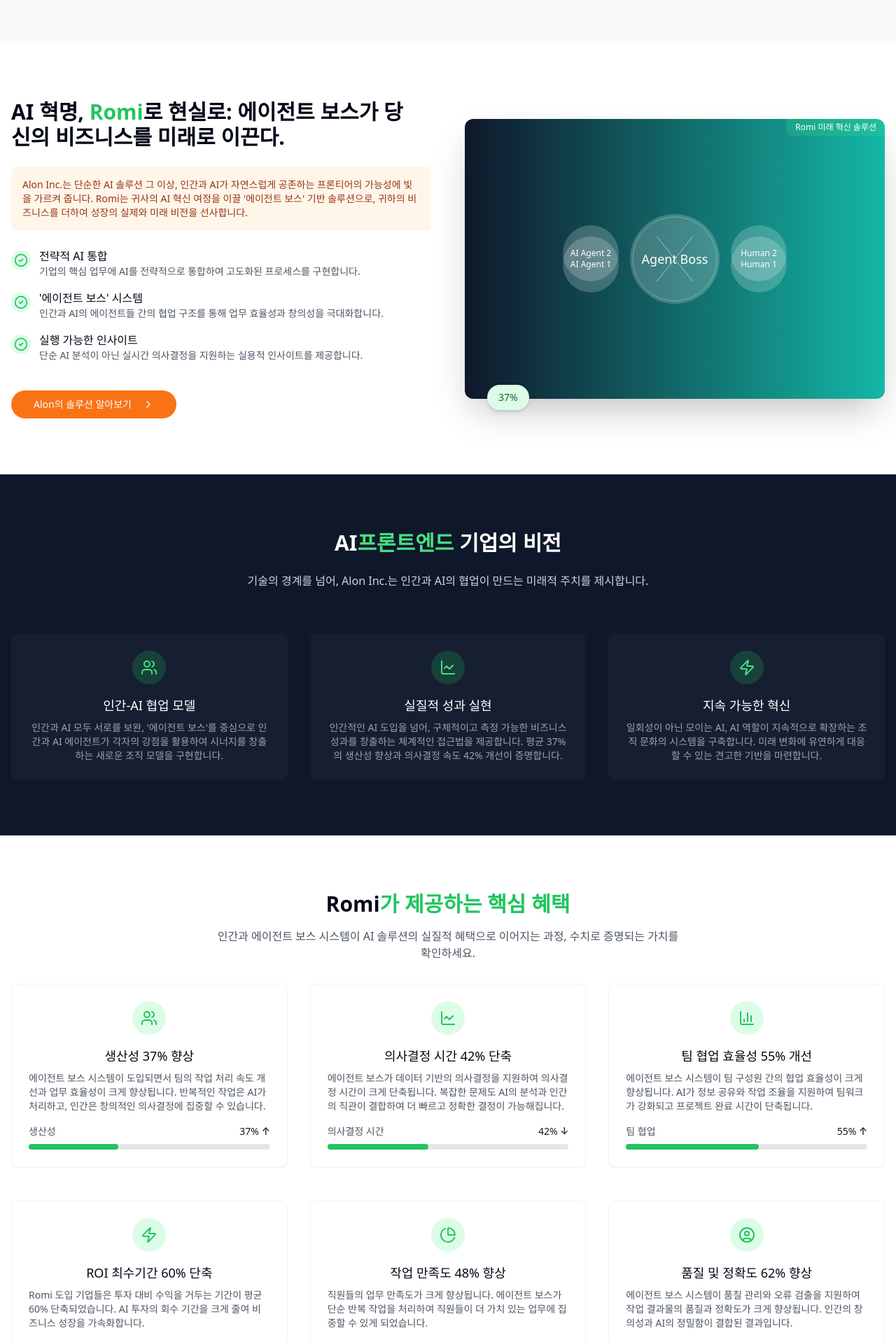
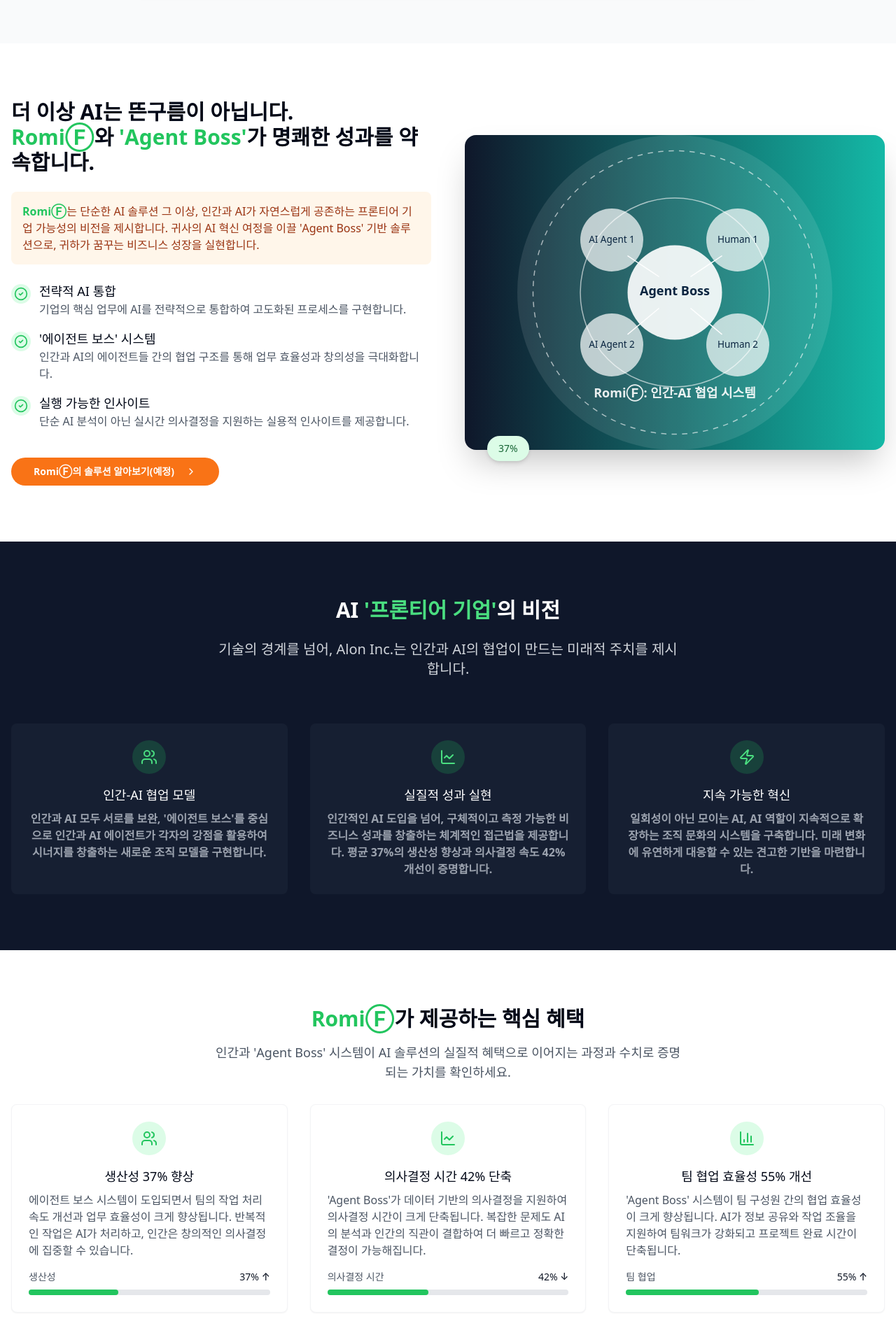
Before and after one commit to jsonyinc/AIon_v1, a Next.js app: page / in a window 1280 px wide. Shown: the part 2660-4578 px from the top of the page at 70% size. Built offline with nearby package versions, Linux system fonts and the light colour scheme.

Commit message:
Draft: framework

```diff
--- a/components/landing/BenefitSection.tsx
+++ b/components/landing/BenefitSection.tsx
@@ -18,10 +18,10 @@ export default function BenefitSection() {
           className="text-center mb-8"
         >
           <h2 className="text-3xl font-bold mb-4">
-            Romi<span className="text-green-500">가 제공하는 핵심 혜택</span>
+            <span className="text-green-500">RomiⒻ</span>가 제공하는 핵심 혜택
           </h2>
-          <p className="text-gray-600 max-w-2xl mx-auto">
-            인간과 에이전트 보스 시스템이 AI 솔루션의 실질적 혜택으로 이어지는 과정, 수치로 증명되는 가치를
+          <p className="text-gray-600 text-lg max-w-2xl mx-auto">
+            인간과 'Agent Boss' 시스템이 AI 솔루션의 실질적 혜택으로 이어지는 과정과 수치로 증명되는 가치를
             확인하세요.
           </p>
         </motion.div>
@@ -40,7 +40,7 @@ export default function BenefitSection() {
               </div>
             </div>
             <h3 className="text-lg font-medium text-center mb-2">생산성 37% 향상</h3>
-            <p className="text-sm text-gray-600 mb-4">
+            <p className="text-base text-gray-600 mb-4">
               에이전트 보스 시스템이 도입되면서 팀의 작업 처리 속도 개선과 업무 효율성이 크게 향상됩니다. 반복적인
               작업은 AI가 처리하고, 인간은 창의적인 의사결정에 집중할 수 있습니다.
             </p>
@@ -74,8 +74,8 @@ export default function BenefitSection() {
               </div>
             </div>
             <h3 className="text-lg font-medium text-center mb-2">의사결정 시간 42% 단축</h3>
-            <p className="text-sm text-gray-600 mb-4">
-              에이전트 보스가 데이터 기반의 의사결정을 지원하여 의사결정 시간이 크게 단축됩니다. 복잡한 문제도 AI의
+            <p className="text-base text-gray-600 mb-4">
+              'Agent Boss'가 데이터 기반의 의사결정을 지원하여 의사결정 시간이 크게 단축됩니다. 복잡한 문제도 AI의
               분석과 인간의 직관이 결합하여 더 빠르고 정확한 결정이 가능해집니다.
             </p>
             <div className="space-y-2">
@@ -108,8 +108,8 @@ export default function BenefitSection() {
               </div>
             </div>
             <h3 className="text-lg font-medium text-center mb-2">팀 협업 효율성 55% 개선</h3>
-            <p className="text-sm text-gray-600 mb-4">
-              에이전트 보스 시스템이 팀 구성원 간의 협업 효율성이 크게 향상됩니다. AI가 정보 공유와 작업 조율을
+            <p className="text-base text-gray-600 mb-4">
+              'Agent Boss' 시스템이 팀 구성원 간의 협업 효율성이 크게 향상됩니다. AI가 정보 공유와 작업 조율을
               지원하여 팀워크가 강화되고 프로젝트 완료 시간이 단축됩니다.
             </p>
             <div className="space-y-2">
@@ -144,8 +144,8 @@ export default function BenefitSection() {
               </div>
             </div>
             <h3 className="text-lg font-medium text-center mb-2">ROI 최수기간 60% 단축</h3>
-            <p className="text-sm text-gray-600 mb-4">
-              Romi 도입 기업들은 투자 대비 수익을 거두는 기간이 평균 60% 단축되었습니다. AI 투자의 회수 기간을 크게
+            <p className="text-base text-gray-600 mb-4">
+              RomiⒻ 도입 기업들은 투자 대비 수익을 거두는 기간이 평균 60% 단축되었습니다. AI 투자의 회수 기간을 크게
               줄여 비즈니스 성장을 가속화합니다.
             </p>
             <div className="space-y-2">
@@ -178,8 +178,8 @@ export default function BenefitSection() {
               </div>
             </div>
             <h3 className="text-lg font-medium text-center mb-2">작업 만족도 48% 향상</h3>
-            <p className="text-sm text-gray-600 mb-4">
-              직원들의 업무 만족도가 크게 향상됩니다. 에이전트 보스가 단순 반복 작업을 처리하여 직원들이 더 가치 있는
+            <p className="text-base text-gray-600 mb-4">
+              직원들의 업무 만족도가 크게 향상됩니다. 'Agent Boss'가 단순 반복 작업을 처리하여 직원들이 더 가치 있는
               업무에 집중할 수 있게 되었습니다.
             </p>
             <div className="space-y-2">
@@ -212,8 +212,8 @@ export default function BenefitSection() {
               </div>
             </div>
             <h3 className="text-lg font-medium text-center mb-2">품질 및 정확도 62% 향상</h3>
-            <p className="text-sm text-gray-600 mb-4">
-              에이전트 보스 시스템이 품질 관리와 오류 검출을 지원하여 작업 결과물의 품질과 정확도가 크게 향상됩니다.
+            <p className="text-base text-gray-600 mb-4">
+              'Agent Boss' 시스템이 품질 관리와 오류 검출을 지원하여 작업 결과물의 품질과 정확도가 크게 향상됩니다.
               인간의 창의성과 AI의 정밀함이 결합된 결과입니다.
             </p>
             <div className="space-y-2">
--- a/components/landing/Footer.tsx
+++ b/components/landing/Footer.tsx
@@ -12,10 +12,12 @@ export default function Footer() {
         <div className="grid grid-cols-1 md:grid-cols-4 gap-8 mb-12">
           <div>
             <Link href="/" className="text-xl font-bold text-white flex items-center mb-4">
-              Alon <span className="text-xs ml-1 text-green-400">Inc.</span>
+              Alon <span className="text-xl ml-1 text-green-400">RomiⒻ</span>
             </Link>
-            <p className="text-sm text-gray-400 mb-6 max-w-xs">
-              인간과 AI의 협업을 통한 미래 비즈니스 혁신의 선두주자
+            <p className="text-base font-bold text-gray-400 mb-6 max-w-xs">
+              인간과 AI의 협업을 통한 비즈니스 혁신 기업<br />
+              Product Engineering<br />
+              Design Enineering
             </p>
             <div className="flex space-x-4">
               <Link href="#" className="text-gray-400 hover:text-white">
@@ -41,30 +43,30 @@ export default function Footer() {
           </div>
 
           <div>
-            <h3 className="text-sm font-semibold text-white uppercase tracking-wider mb-4">서비스</h3>
+            <h3 className="text-base font-semibold text-white uppercase tracking-wider mb-4">서비스</h3>
             <ul className="space-y-3">
               <li>
-                <Link href="#" className="text-sm text-gray-400 hover:text-white">
+                <Link href="#" className="text-base text-gray-400 hover:text-white">
                   AI 전략 컨설팅
                 </Link>
               </li>
               <li>
-                <Link href="#" className="text-sm text-gray-400 hover:text-white">
+                <Link href="#" className="text-base text-gray-400 hover:text-white">
                   Romi© 솔루션
                 </Link>
               </li>
               <li>
-                <Link href="#" className="text-sm text-gray-400 hover:text-white">
+                <Link href="#" className="text-base text-gray-400 hover:text-white">
                   에이전트 보스 시스템
                 </Link>
               </li>
               <li>
-                <Link href="#" className="text-sm text-gray-400 hover:text-white">
+                <Link href="#" className="text-base text-gray-400 hover:text-white">
                   조직 혁신 프로그램
                 </Link>
               </li>
               <li>
-                <Link href="#" className="text-sm text-gray-400 hover:text-white">
+                <Link href="#" className="text-base text-gray-400 hover:text-white">
                   AI 구현 및 통합
                 </Link>
               </li>
@@ -72,30 +74,30 @@ export default function Footer() {
           </div>
 
           <div>
-            <h3 className="text-sm font-semibold text-white uppercase tracking-wider mb-4">회사 정보</h3>
+            <h3 className="text-base font-semibold text-white uppercase tracking-wider mb-4">회사 정보</h3>
             <ul className="space-y-3">
               <li>
-                <Link href="#" className="text-sm text-gray-400 hover:text-white">
+                <Link href="#" className="text-base text-gray-400 hover:text-white">
                   소개
                 </Link>
               </li>
               <li>
-                <Link href="#" className="text-sm text-gray-400 hover:text-white">
+                <Link href="#" className="text-base text-gray-400 hover:text-white">
                   팀
                 </Link>
               </li>
               <li>
-                <Link href="#" className="text-sm text-gray-400 hover:text-white">
+                <Link href="#" className="text-base text-gray-400 hover:text-white">
                   채용
                 </Link>
               </li>
               <li>
-                <Link href="/blog" className="text-sm text-gray-400 hover:text-white">
+                <Link href="/blog" className="text-base text-gray-400 hover:text-white">
                   블로그
                 </Link>
               </li>
               <li>
-                <Link href="#" className="text-sm text-gray-400 hover:text-white">
+                <Link href="#" className="text-base text-gray-400 hover:text-white">
                   뉴스룸
                 </Link>
               </li>
@@ -103,7 +105,7 @@ export default function Footer() {
           </div>
 
           <div>
-            <h3 className="text-sm font-semibold text-white uppercase tracking-wider mb-4">연락처</h3>
+            <h3 className="text-base font-semibold text-white uppercase tracking-wider mb-4">연락처</h3>
             <ul className="space-y-3">
               <li className="flex items-start">
                 <div className="mt-1 mr-2">
@@ -114,9 +116,9 @@ export default function Footer() {
                     />
                   </svg>
                 </div>
-                <span className="text-sm text-gray-400">
-                  서울특별시 강남구 테헤란로 123, <br />
-                  Alon빌딩 8층
+                <span className="text-base text-gray-400">
+                  경기도 화성시 봉담읍 수영로 ㅇㅇ <br />
+                  Alon빌딩 14F
                 </span>
               </li>
               <li className="flex items-center">
@@ -128,7 +130,7 @@ export default function Footer() {
                     />
                   </svg>
                 </div>
-                <span className="text-sm text-gray-400">info@aloninc.com</span>
+                <span className="text-base text-gray-400">ceo@AIonlabs.kr</span>
               </li>
               <li className="flex items-center">
                 <div className="mr-2">
@@ -139,7 +141,7 @@ export default function Footer() {
                     />
                   </svg>
                 </div>
-                <span className="text-sm text-gray-400">02-123-4567</span>
+                <span className="text-base text-gray-400">010-5941-1052</span>
               </li>
             </ul>
           </div>
--- a/components/landing/SolutionSection.tsx
+++ b/components/landing/SolutionSection.tsx
@@ -21,14 +21,14 @@ export default function SolutionSection() {
             className="space-y-6"
           >
             <h2 className="text-3xl font-bold">
-              AI 혁명, <span className="text-green-500">Romi</span>로 현실로:{" "}
-              <span className="whitespace-nowrap">에이전트 보스가 당</span> <br />
-              <span className="whitespace-nowrap">신의 비즈니스를 미래로 이끈다.</span>
+              더 이상 AI는 뜬구름이 아닙니다.<br />
+              <span className="text-green-500">RomiⒻ</span>와{" "}
+              <span className="text-green-500">'Agent Boss'</span>가 명쾌한 성과를 약속합니다.
             </h2>
-            <div className="bg-orange-100/50 p-4 rounded-lg text-sm text-orange-800">
-              Alon Inc.는 단순한 AI 솔루션 그 이상, 인간과 AI가 자연스럽게 공존하는 프론티어의 가능성에 빛을 가르켜
-              줍니다. Romi는 귀사의 AI 혁신 여정을 이끌 '에이전트 보스' 기반 솔루션으로, 귀하의 비즈니스를 더하여 성장의
-              실제와 미래 비전을 선사합니다.
+            <div className="bg-orange-100/50 p-4 rounded-lg text-base text-orange-800">
+              <span className="text-green-500 font-bold">RomiⒻ</span>는 단순한 AI 솔루션 그 이상, 인간과 AI가 자연스럽게
+              공존하는 프론티어 기업 가능성의 비전을 제시합니다. 귀사의 AI 혁신 여정을 이끌 'Agent Boss' 기반 솔루션으로,
+              귀하가 꿈꾸는 비즈니스 성장을 실현합니다.
             </div>
             <div className="space-y-4">
               <div className="flex items-start">
@@ -36,8 +36,8 @@ export default function SolutionSection() {
                   <CheckCircle2 className="h-5 w-5 text-green-500" />
                 </div>
                 <div>
-                  <h3 className="font-medium">전략적 AI 통합</h3>
-                  <p className="text-sm text-gray-600">
+                  <h3 className="font-medium text-lg">전략적 AI 통합</h3>
+                  <p className="text-base text-gray-600">
                     기업의 핵심 업무에 AI를 전략적으로 통합하여 고도화된 프로세스를 구현합니다.
                   </p>
                 </div>
@@ -47,8 +47,8 @@ export default function SolutionSection() {
                   <CheckCircle2 className="h-5 w-5 text-green-500" />
                 </div>
                 <div>
-                  <h3 className="font-medium">'에이전트 보스' 시스템</h3>
-                  <p className="text-sm text-gray-600">
+                  <h3 className="font-medium text-lg">'에이전트 보스' 시스템</h3>
+                  <p className="text-base text-gray-600">
                     인간과 AI의 에이전트들 간의 협업 구조를 통해 업무 효율성과 창의성을 극대화합니다.
                   </p>
                 </div>
@@ -58,8 +58,8 @@ export default function SolutionSection() {
                   <CheckCircle2 className="h-5 w-5 text-green-500" />
                 </div>
                 <div>
-                  <h3 className="font-medium">실행 가능한 인사이트</h3>
-                  <p className="text-sm text-gray-600">
+                  <h3 className="font-medium text-lg">실행 가능한 인사이트</h3>
+                  <p className="text-base text-gray-600">
                     단순 AI 분석이 아닌 실시간 의사결정을 지원하는 실용적 인사이트를 제공합니다.
                   </p>
                 </div>
@@ -67,66 +67,77 @@ export default function SolutionSection() {
             </div>
             <div className="pt-4">
               <Button className="bg-orange-500 hover:bg-orange-600 text-white rounded-full px-8 py-5">
-                <span>Alon의 솔루션 알아보기</span>
+                <span className="font-bold">RomiⒻ의 솔루션 알아보기(예정)</span>
                 <ChevronRight className="ml-2 h-4 w-4" />
               </Button>
             </div>
           </motion.div>
 
-          <motion.div
+         <motion.div
+            className="relative"
             initial={{ opacity: 0, x: 20 }}
             whileInView={{ opacity: 1, x: 0 }}
             viewport={{ once: true }}
             transition={{ duration: 0.5, delay: 0.2 }}
-            className="relative"
           >
-            <div className="relative bg-gradient-to-r from-slate-900 to-teal-500 rounded-xl overflow-hidden shadow-2xl">
-              <div className="absolute top-0 right-0 bg-green-400/20 text-white text-xs px-3 py-1 rounded-bl-md">
-                Romi 미래 혁신 솔루션
-              </div>
-              <div className="p-8 md:p-12 flex justify-center items-center min-h-[400px]">
-                <div className="relative w-full max-w-md">
-                  <div className="flex items-center justify-center">
-                    <div className="relative">
-                      {/* Agent Boss 중앙 원 */}
-                      <div className="w-32 h-32 rounded-full bg-white/20 flex items-center justify-center text-white z-20 relative">
-                        <div className="text-center">
-                          <div className="text-lg font-medium">Agent Boss</div>
-                        </div>
-                      </div>
+            <div className="relative rounded-2xl overflow-hidden shadow-2xl">
+              <div className="aspect-[4/3] bg-gradient-to-r from-slate-900 to-teal-500 w-full h-full relative">
+                <svg width="100%" height="100%" viewBox="0 0 800 600" xmlns="http://www.w3.org/2000/svg">
+                  {/* 배경 원 */}
+                  <g fill="white" opacity="0.1">
+                    <circle cx="400" cy="300" r="300" />
+                  </g>
+                  <g fill="none" stroke="white" strokeWidth="2" opacity="0.6">
+                    <circle cx="400" cy="300" r="180" />
+                    <circle cx="400" cy="300" r="270" strokeDasharray="10,10" />
+                  </g>
 
-                      {/* 연결된 에이전트들 */}
-                      <div className="absolute top-8 left-1/2 -translate-x-40 w-20 h-20 rounded-full bg-white/20 flex items-center justify-center text-white text-xs">
-                        <span>AI Agent 1</span>
-                      </div>
-                      <div className="absolute top-8 left-1/2 translate-x-20 w-20 h-20 rounded-full bg-white/20 flex items-center justify-center text-white text-xs">
-                        <span>Human 1</span>
-                      </div>
-                      <div className="absolute bottom-8 left-1/2 -translate-x-40 w-20 h-20 rounded-full bg-white/20 flex items-center justify-center text-white text-xs">
-                        <span>AI Agent 2</span>
-                      </div>
-                      <div className="absolute bottom-8 left-1/2 translate-x-20 w-20 h-20 rounded-full bg-white/20 flex items-center justify-center text-white text-xs">
-                        <span>Human 2</span>
-                      </div>
+                  {/* 중앙 노드 - Agent Boss */}
+                  <g>
+                    <circle cx="400" cy="300" r="90" fill="white" opacity="0.9" />
+                    <text x="400" y="305" fontSize="24" textAnchor="middle" fill="#0A2540" fontWeight="bold">Agent Boss</text>
+                  </g>
 
-                      {/* 연결선 */}
-                      <svg className="absolute inset-0 w-full h-full" style={{ zIndex: 10 }}>
-                        <circle cx="50%" cy="50%" r="60" fill="none" stroke="rgba(255,255,255,0.3)" strokeWidth="1" />
-                        <line x1="50%" y1="50%" x2="30%" y2="25%" stroke="rgba(255,255,255,0.5)" strokeWidth="1" />
-                        <line x1="50%" y1="50%" x2="70%" y2="25%" stroke="rgba(255,255,255,0.5)" strokeWidth="1" />
-                        <line x1="50%" y1="50%" x2="30%" y2="75%" stroke="rgba(255,255,255,0.5)" strokeWidth="1" />
-                        <line x1="50%" y1="50%" x2="70%" y2="75%" stroke="rgba(255,255,255,0.5)" strokeWidth="1" />
-                      </svg>
-                    </div>
-                  </div>
-                </div>
+                  {/* 연결된 노드들 */}
+                  <g>
+                    <circle cx="280" cy="200" r="60" fill="white" opacity="0.7" />
+                    <text x="280" y="205" fontSize="18" textAnchor="middle" fill="#0A2540">AI Agent 1</text>
+                    <path d="M310,230 L370,270" stroke="white" strokeWidth="2" />
+                  </g>
+
+                  <g>
+                    <circle cx="280" cy="400" r="60" fill="white" opacity="0.7" />
+                    <text x="280" y="405" fontSize="18" textAnchor="middle" fill="#0A2540">AI Agent 2</text>
+                    <path d="M310,380 L370,330" stroke="white" strokeWidth="2" />
+                  </g>
+
+                  <g>
+                    <circle cx="520" cy="200" r="60" fill="white" opacity="0.7" />
+                    <text x="520" y="205" fontSize="18" textAnchor="middle" fill="#0A2540">Human 1</text>
+                    <path d="M490,230 L430,270" stroke="white" strokeWidth="2" />
+                  </g>
+
+                  <g>
+                    <circle cx="520" cy="400" r="60" fill="white" opacity="0.7" />
+                    <text x="520" y="405" fontSize="18" textAnchor="middle" fill="#0A2540">Human 2</text>
+                    <path d="M490,380 L430,330" stroke="white" strokeWidth="2" />
+                  </g>
+
+                  {/* 설명 텍스트 */}
+                  <text x="400" y="500" fontSize="24" textAnchor="middle" fill="white" fontWeight="bold" opacity="0.9">
+                    RomiⒻ: 인간-AI 협업 시스템
+                  </text>
+                </svg>
               </div>
             </div>
+
+            {/* 하단 배지 */}
             <div className="absolute -bottom-4 left-8 bg-green-100 text-green-800 px-4 py-2 rounded-full text-sm font-medium shadow-md">
               37%
             </div>
           </motion.div>
         </div>
+
       </div>
     </section>
   );
--- a/components/landing/VisionSection.tsx
+++ b/components/landing/VisionSection.tsx
@@ -18,9 +18,9 @@ export default function VisionSection() {
           className="text-center mb-16"
         >
           <h2 className="text-3xl font-bold mb-6">
-            AI<span className="text-green-400">프론트엔드</span> 기업의 비전
+            AI <span className="text-green-400">'프론티어 기업'</span>의 비전
           </h2>
-          <p className="text-gray-300 max-w-2xl mx-auto">
+          <p className="text-gray-300 max-w-2xl mx-auto text-xl">
             기술의 경계를 넘어, Alon Inc.는 인간과 AI의 협업이 만드는 미래적 주치를 제시합니다.
           </p>
         </motion.div>
@@ -39,7 +39,7 @@ export default function VisionSection() {
               </div>
             </div>
             <h3 className="text-lg font-medium text-center mb-2">인간-AI 협업 모델</h3>
-            <p className="text-sm text-gray-400 text-center">
+            <p className="text-base font-semibold text-gray-400 text-center">
               인간과 AI 모두 서로를 보완, '에이전트 보스'를 중심으로 인간과 AI 에이전트가 각자의 강점을 활용하여
               시너지를 창출하는 새로운 조직 모델을 구현합니다.
             </p>
@@ -57,7 +57,7 @@ export default function VisionSection() {
               </div>
             </div>
             <h3 className="text-lg font-medium text-center mb-2">실질적 성과 실현</h3>
-            <p className="text-sm text-gray-400 text-center">
+            <p className="text-base font-semibold text-gray-400 text-center">
               인간적인 AI 도입을 넘어, 구체적이고 측정 가능한 비즈니스 성과를 창출하는 체계적인 접근법을 제공합니다.
               평균 37%의 생산성 향상과 의사결정 속도 42% 개선이 증명합니다.
             </p>
@@ -75,7 +75,7 @@ export default function VisionSection() {
               </div>
             </div>
             <h3 className="text-lg font-medium text-center mb-2">지속 가능한 혁신</h3>
-            <p className="text-sm text-gray-400 text-center">
+            <p className="text-base font-semibold text-gray-400 text-center">
               일회성이 아닌 모이는 AI, AI 역할이 지속적으로 확장하는 조직 문화의 시스템을 구축합니다. 미래 변화에
               유연하게 대응할 수 있는 견고한 기반을 마련합니다.
             </p>
```
Also changed, not shown: components/landing/AboutSection.tsx (+13 -13 lines), components/landing/CaseStudySection.tsx (+7 -7 lines), components/landing/ContactSection.tsx (+13 -13 lines).
